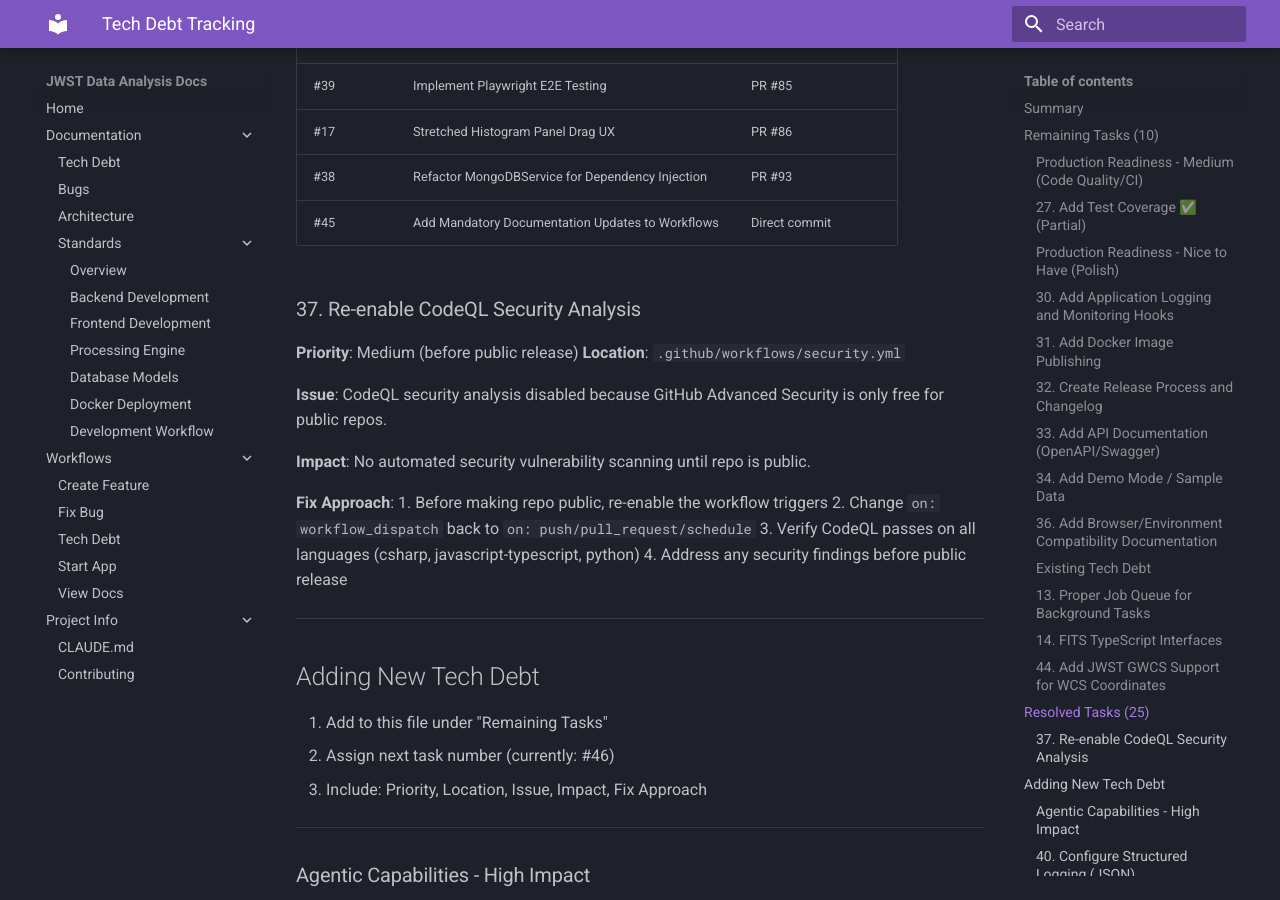
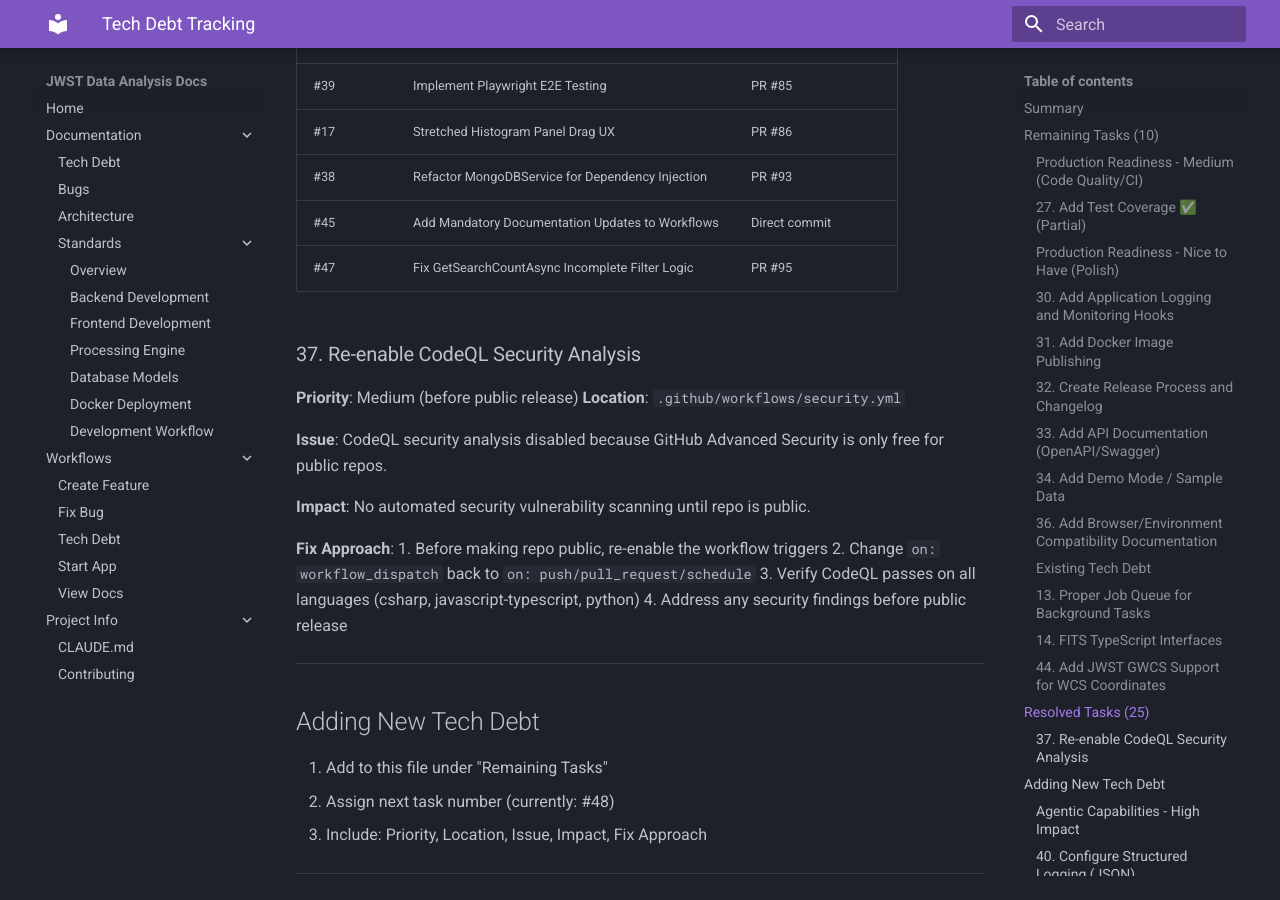
Before and after one commit to Snoww3d/jwst-data-analysis, an MkDocs documentation site: the page built from docs/tech-debt.md, in a window 1280 px wide and 900 px high, scrolled down 5332 px. Built offline with MkDocs 1.6.1 and Material for MkDocs 9.7.7, drawn with Linux system fonts in a browser that asks for light colours.

Commit message:
docs: add GetSearchCountAsync fix to tech-debt.md and enhance workflows
- Add Task #47 (GetSearchCountAsync incomplete filter logic) to Resolved table
- Update fix-bug.md workflow to include tech-debt.md for code quality fixes
- Update create-feature.md workflow to include tech-debt.md checklist item
- Increment next task number to #48

This ensures documentation tracking is consistent across all workflows.

Co-Authored-By: Claude Opus 4.5 <noreply@anthropic.com>

```diff
--- a/docs/tech-debt.md
+++ b/docs/tech-debt.md
@@ -222,6 +222,7 @@ This document tracks tech debt items and their resolution status.
 | #17 | Stretched Histogram Panel Drag UX | PR #86 |
 | #38 | Refactor MongoDBService for Dependency Injection | PR #93 |
 | #45 | Add Mandatory Documentation Updates to Workflows | Direct commit |
+| #47 | Fix GetSearchCountAsync Incomplete Filter Logic | PR #95 |
 
 ### 37. Re-enable CodeQL Security Analysis
 **Priority**: Medium (before public release)
@@ -242,7 +243,7 @@ This document tracks tech debt items and their resolution status.
 ## Adding New Tech Debt
 
 1. Add to this file under "Remaining Tasks"
-2. Assign next task number (currently: #46)
+2. Assign next task number (currently: #48)
 3. Include: Priority, Location, Issue, Impact, Fix Approach
 
 ---
```
Also changed, not shown: other parts of docs/tech-debt.md (+1 -1 lines), .agent/workflows/create-feature.md (+3 -0 lines), .agent/workflows/fix-bug.md (+3 -0 lines).
